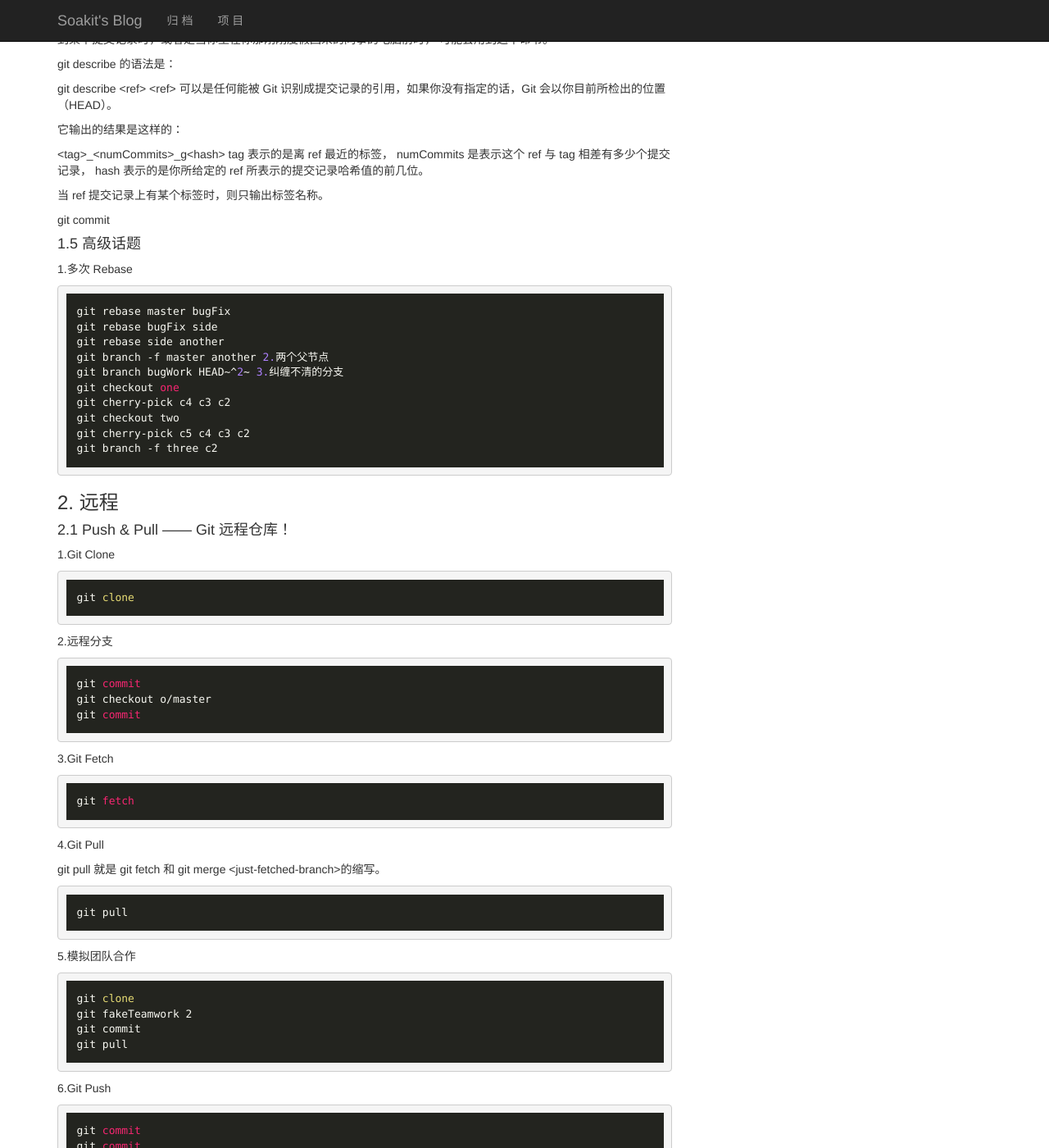
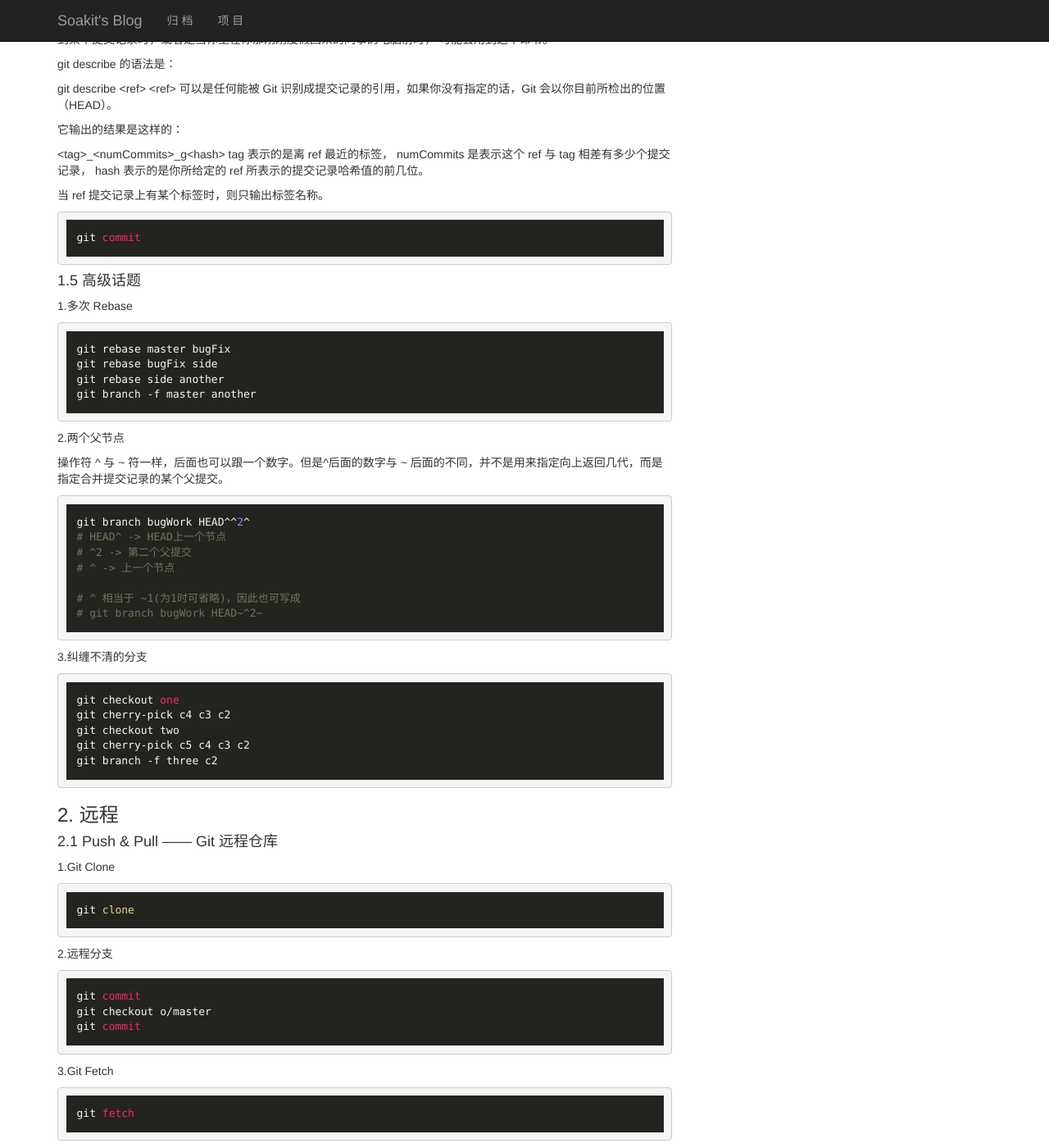
Before and after one commit to soakit/soakit.github.com, a Jekyll site: the page built from _posts/2018-04-10-Learn Git Branching总结.md, in a window 1280 px wide and 1400 px high, scrolled down 2588 px. Shown: the whole window at 82% size. Built offline with Jekyll 4.4.1, drawn with Linux system fonts in a browser that asks for light colours; nearby versions of some CDN libraries; comment, search, counter and statistics services are not loaded.

Commit message:
update posts

````diff
--- a/Gemfile
+++ b/Gemfile
@@ -1,4 +1,4 @@
-source 'https://gems.ruby-china.org'
+source 'https://gems.ruby-china.com'
 gem 'jekyll'
 gem 'jekyll-paginate'
 gem 'redcarpet'
--- a/_posts/2018-04-10-Learn Git Branching总结.md
+++ b/_posts/2018-04-10-Learn Git Branching总结.md
@@ -157,7 +157,9 @@ tag 表示的是离 ref 最近的标签， numCommits 是表示这个 ref 与 ta
 
 当 ref 提交记录上有某个标签时，则只输出标签名称。
 
+```shell
 git commit
+```
 
 #### 1.5 高级话题
 
@@ -167,8 +169,26 @@ git commit
 git rebase master bugFix
 git rebase bugFix side
 git rebase side another
-git branch -f master another 2.两个父节点
-git branch bugWork HEAD~^2~ 3.纠缠不清的分支
+git branch -f master another
+```
+
+2.两个父节点
+
+操作符 ^ 与 ~ 符一样，后面也可以跟一个数字。但是^后面的数字与 ~ 后面的不同，并不是用来指定向上返回几代，而是指定合并提交记录的某个父提交。
+
+```shell
+git branch bugWork HEAD^^2^
+# HEAD^ -> HEAD上一个节点
+# ^2 -> 第二个父提交
+# ^ -> 上一个节点
+
+# ^ 相当于 ~1(为1时可省略)，因此也可写成
+# git branch bugWork HEAD~^2~
+```
+
+3.纠缠不清的分支
+
+```shell
 git checkout one
 git cherry-pick c4 c3 c2
 git checkout two
@@ -178,7 +198,7 @@ git branch -f three c2
 
 ### 2. 远程
 
-#### 2.1 Push & Pull —— Git 远程仓库！
+#### 2.1 Push & Pull —— Git 远程仓库
 
 1.Git Clone
 
````
Also changed, not shown: Gemfile.lock.
